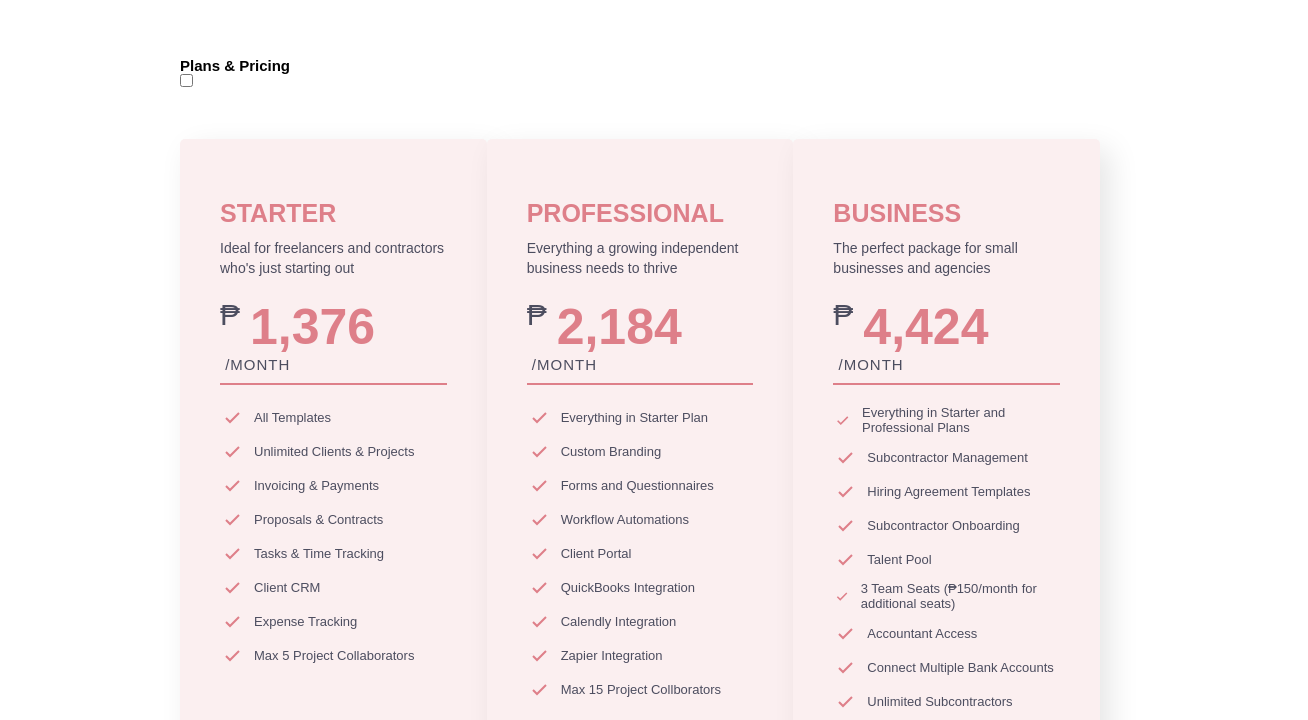
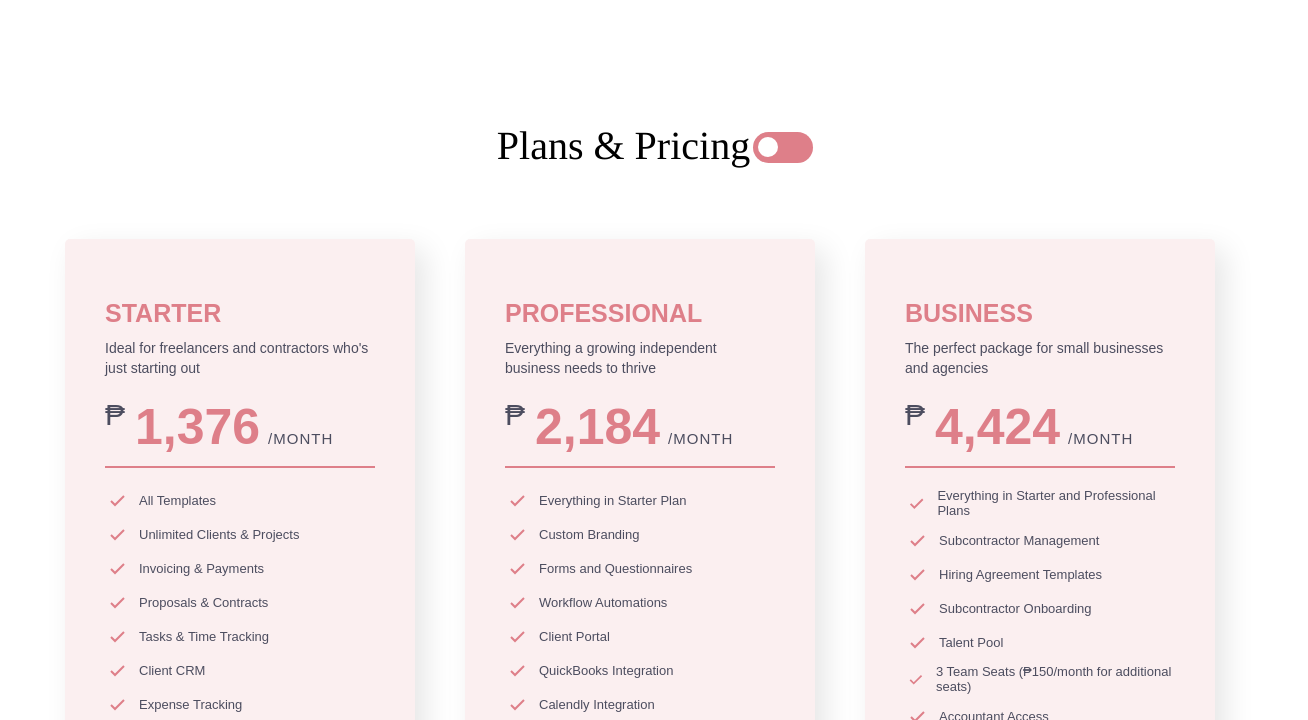
Before and after one commit to zeeneecodes/pricing-page, a website: page index.html in a window 1280 px wide. Shown: the part 78-798 px from the top of the page, 1308 px wide, since content can reach past the window. Drawn offline with Linux system fonts and the light colour scheme.

Commit message:
general scss compilation

```diff
--- a/css/style.css
+++ b/css/style.css
@@ -51,6 +51,8 @@ body {
   .card:hover {
     transform: scale(1.1) translateY(-1rem);
     background-color: #fff; }
+  .card:not(:last-child) {
+    margin-right: 5rem; }
   .card__type {
     margin-top: 3rem;
     margin-bottom: 2rem; }
@@ -193,9 +195,46 @@ body {
     visibility: visible;
     color: #4c4d5f; }
 
+.slider__input {
+  visibility: hidden; }
+
+.slider__label {
+  position: relative;
+  width: 6rem;
+  height: 3rem;
+  padding: 1rem; }
+
+.slider__toggle {
+  position: absolute;
+  top: 0;
+  left: -1rem;
+  right: -3rem;
+  bottom: 0;
+  background-color: #de7f89;
+  cursor: pointer;
+  border-radius: 3rem; }
+  .slider__toggle::after {
+    content: '';
+    position: absolute;
+    top: .5rem;
+    left: .5rem;
+    height: 2rem;
+    width: 2rem;
+    border-radius: 1rem;
+    background-color: white;
+    transition: all .5s; }
+
+.slider__input:checked + .slider__label .slider__toggle::after {
+  transform: translateX(3rem); }
+
 .navigation {
   background-color: #de7f89;
-  padding: 1.5rem 5rem 0 5rem; }
+  padding: 1.5rem 5rem 0 5rem;
+  position: fixed;
+  left: 0;
+  top: 0;
+  right: 0;
+  z-index: 100; }
   .navigation__container {
     display: flex;
     align-items: center;
@@ -240,13 +279,16 @@ body {
 
 .pricing {
   background-color: white;
-  padding: 6rem 18rem; }
-  .pricing > h2 {
-    font-family: Tinos;
-    font-size: 4rem;
-    font-weight: 400;
-    text-align: center; }
+  padding: 20rem 1rem; }
+  .pricing__header {
+    display: flex;
+    justify-content: center;
+    align-items: center; }
+    .pricing__header > h2 {
+      font-family: Tinos;
+      font-size: 4rem;
+      font-weight: 400; }
   .pricing__cards {
-    margin-top: 5rem;
+    margin-top: 7rem;
     display: flex;
-    justify-content: space-around; }
+    justify-content: center; }
```
